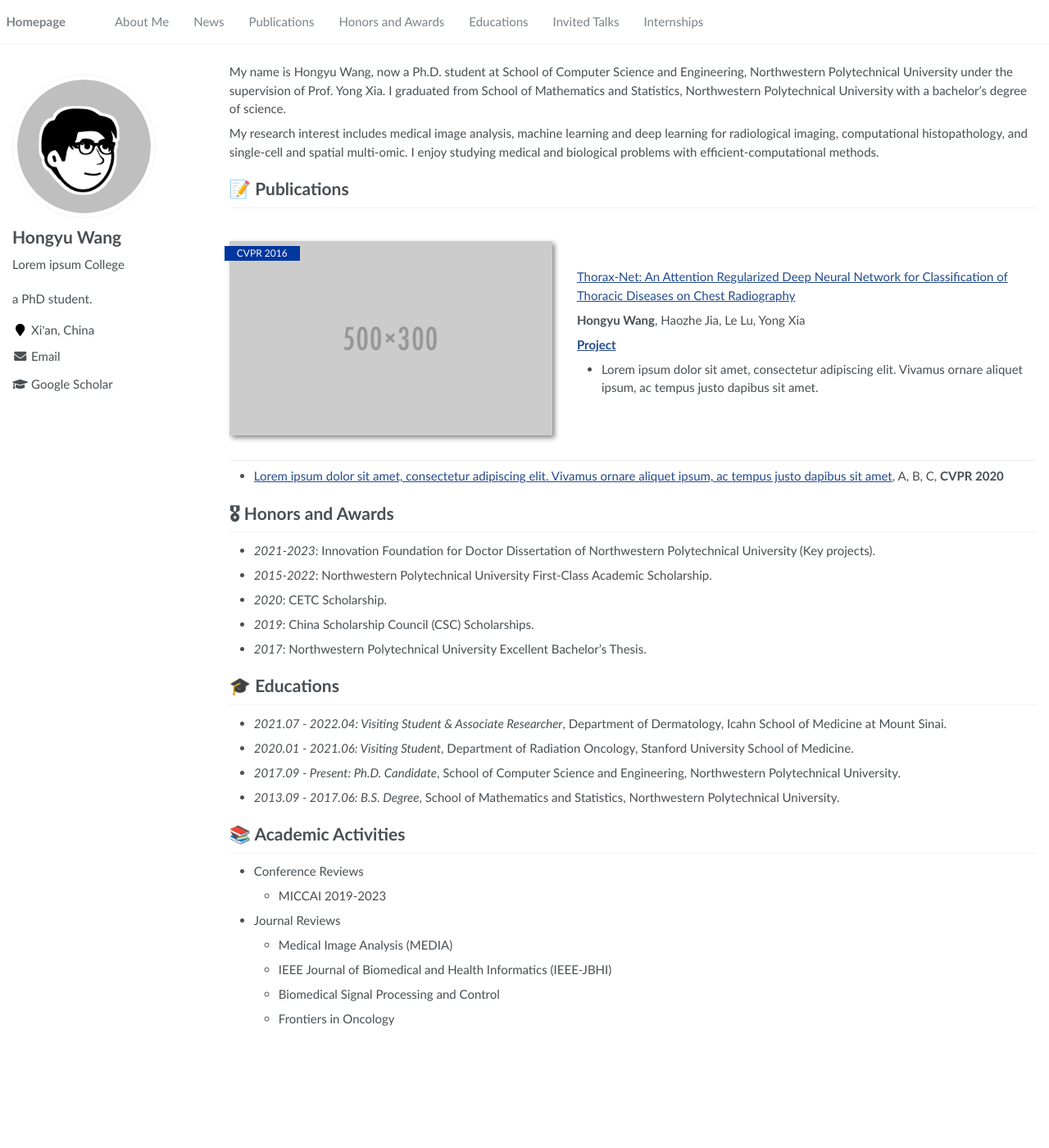
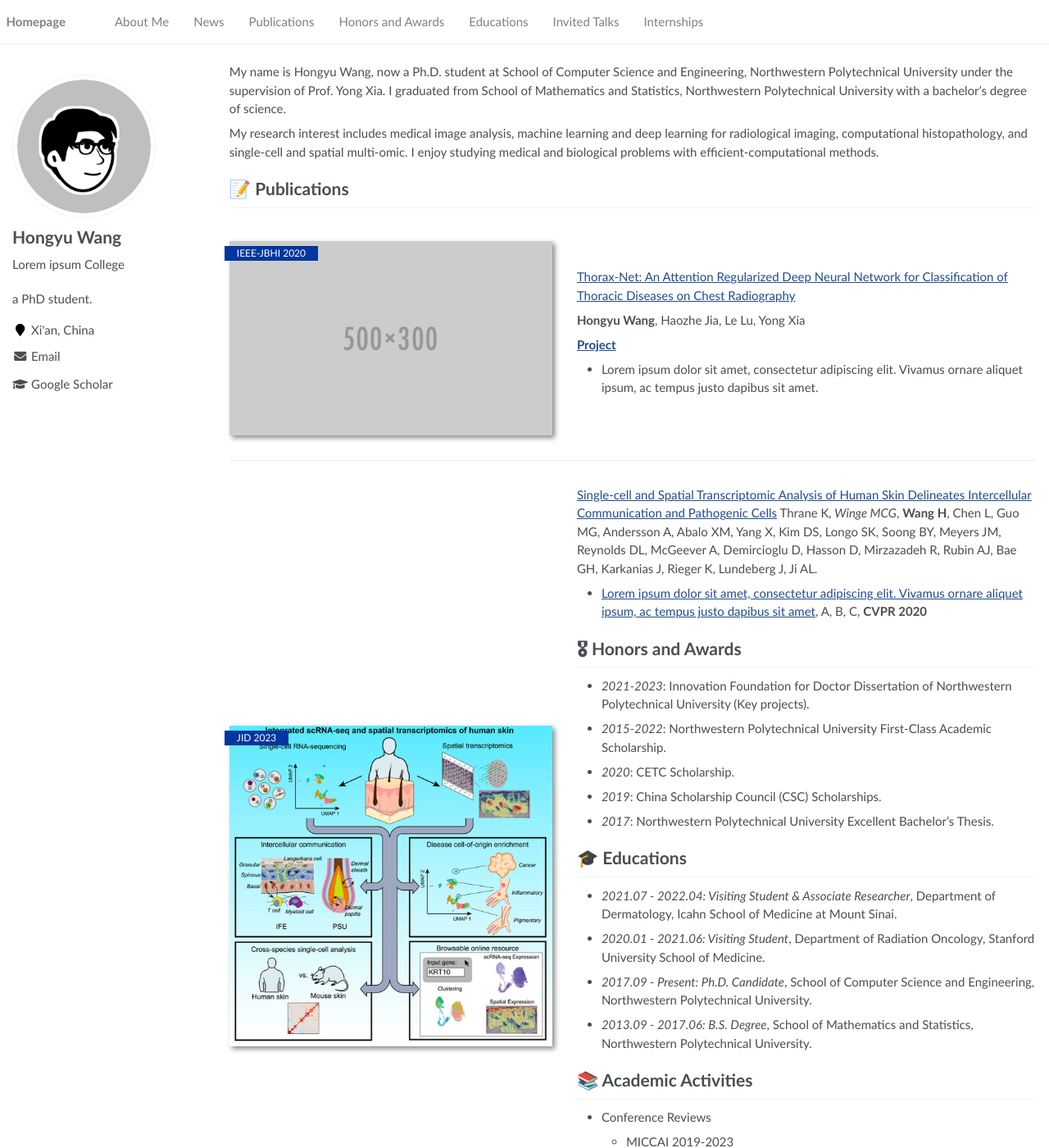
Before and after one commit to hywang01/hywang01.github.io, a Jekyll site: the page built from _pages/about.md, in a window 1280 px wide and 1400 px high. Shown: the whole window at 82% size. Built offline with Jekyll 4.4.1, drawn with Linux system fonts in a browser that asks for light colours.

Commit message:
publication

```diff
--- a/_pages/about.md
+++ b/_pages/about.md
@@ -27,7 +27,7 @@ My research interest includes medical image analysis, machine learning and deep
 
 # 📝 Publications
 
-<div class='paper-box'><div class='paper-box-image'><div><div class="badge">CVPR 2016</div><img src='images/500x300.png' alt="sym" width="100%"></div></div>
+<div class='paper-box'><div class='paper-box-image'><div><div class="badge">IEEE-JBHI 2020</div><img src='images/500x300.png' alt="sym" width="100%"></div></div>
 <div class='paper-box-text' markdown="1">
 
 [Thorax-Net: An Attention Regularized Deep Neural Network for Classification of Thoracic Diseases on Chest Radiography](https://ieeexplore.ieee.org/document/8760405)
@@ -38,6 +38,12 @@ My research interest includes medical image analysis, machine learning and deep
 - Lorem ipsum dolor sit amet, consectetur adipiscing elit. Vivamus ornare aliquet ipsum, ac tempus justo dapibus sit amet.
 </div>
 </div>
+
+<div class='paper-box'><div class='paper-box-image'><div><div class="badge">JID 2023</div><img src='images/JID2023.jpg' alt="sym" width="100%"></div></div>
+<div class='paper-box-text' markdown="1">
+
+[Single-cell and Spatial Transcriptomic Analysis of Human Skin Delineates Intercellular Communication and Pathogenic Cells](https://ieeexplore.ieee.org/document/8760405)
+Thrane K*, Winge MCG*, **Wang H**, Chen L, Guo MG, Andersson A, Abalo XM, Yang X, Kim DS, Longo SK, Soong BY, Meyers JM, Reynolds DL, McGeever A, Demircioglu D, Hasson D, Mirzazadeh R, Rubin AJ, Bae GH, Karkanias J, Rieger K, Lundeberg J, Ji AL.
 
 - [Lorem ipsum dolor sit amet, consectetur adipiscing elit. Vivamus ornare aliquet ipsum, ac tempus justo dapibus sit amet](https://github.com), A, B, C, **CVPR 2020**
 
```
